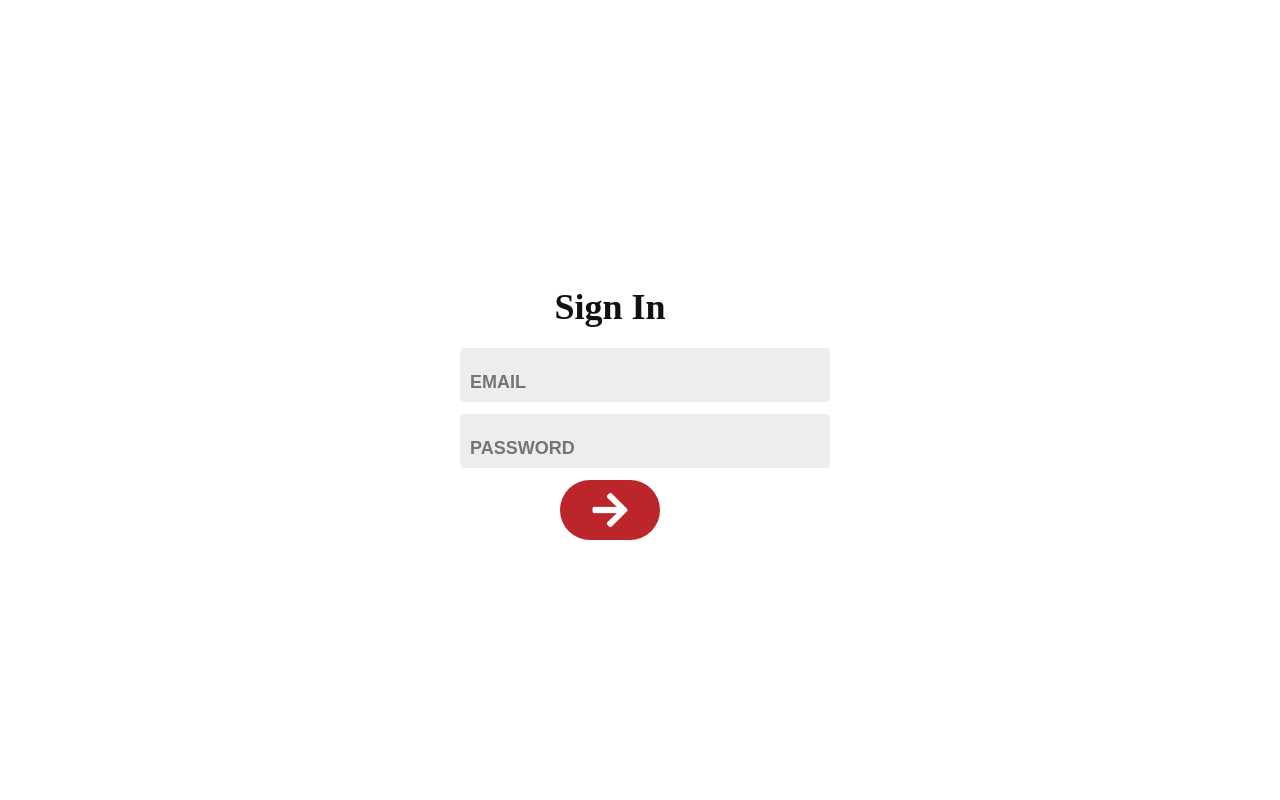
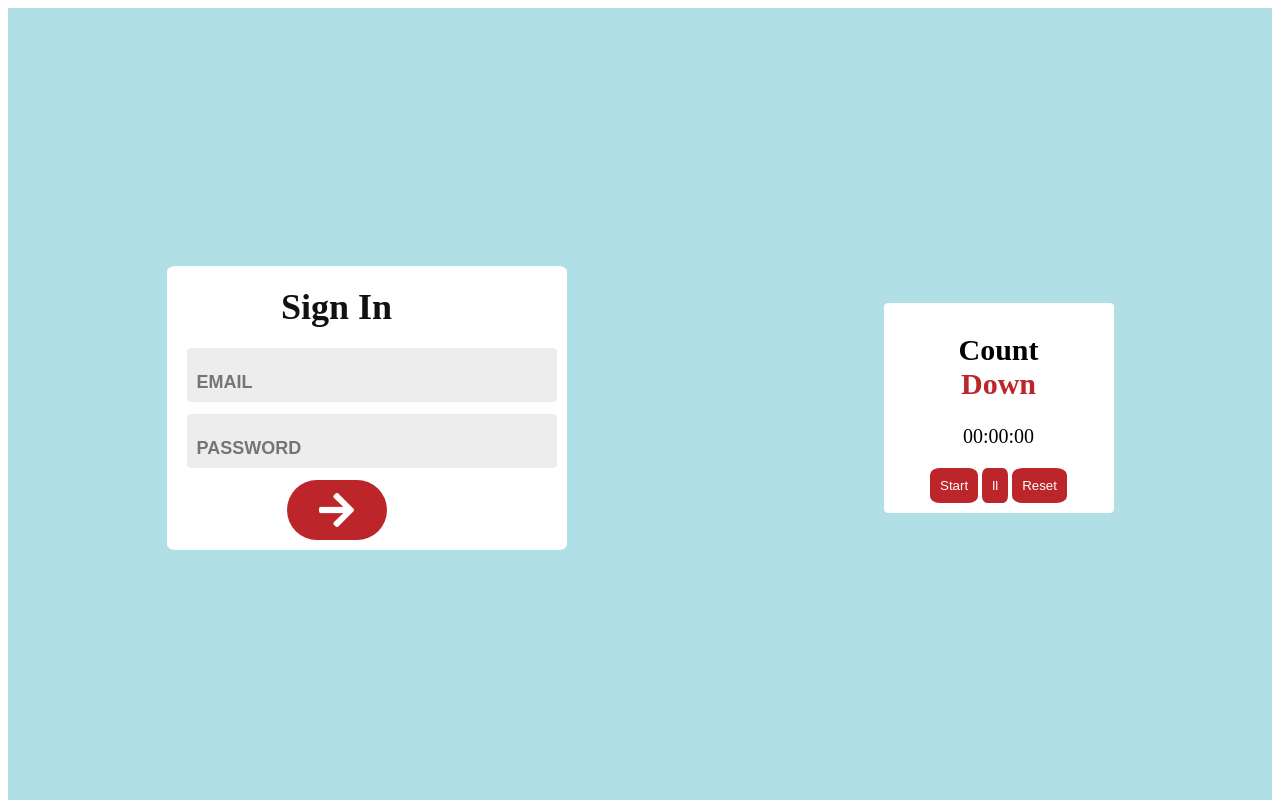
Before and after one commit to Richi92d/oneflash, an Angular app: page / in a window 1280 px wide. Shown: the top 800 px of the page. Built offline with nearby package versions, Linux system fonts and the light colour scheme.

Commit message:
refacto & add css

```diff
--- a/src/app/app.component.css
+++ b/src/app/app.component.css
@@ -0,0 +1,14 @@
+.container {
+    display: flex;
+    align-items: center;
+    background-color: powderblue;
+    justify-content: space-around;
+}
+
+/* Mobile Queries */
+
+@media only screen and (min-device-width: 320px) and (max-device-width: 480px) {
+    .container {
+        flex-direction: column;
+    }
+}
--- a/src/app/app.component.html
+++ b/src/app/app.component.html
@@ -1,2 +1,4 @@
-<app-signin></app-signin>
-<app-countdown></app-countdown>
+<div class="container">
+    <app-signin></app-signin>
+    <app-countdown></app-countdown>
+</div>
--- a/src/app/components/countdown/countdown.component.css
+++ b/src/app/components/countdown/countdown.component.css
@@ -2,10 +2,13 @@
     width: calc(100% - 20px);
     max-width: 150px;
     background-color: #fff;
-    padding: 80px;
+    padding-right: 40px;
+    padding-left: 40px;
+    padding-bottom: 10px;
+    padding-top: 5px;
     border-radius: 2%;
     text-align: center;
-    font-size: 50px;
+    font-size: 20px;
 }
 
 strong {
```
